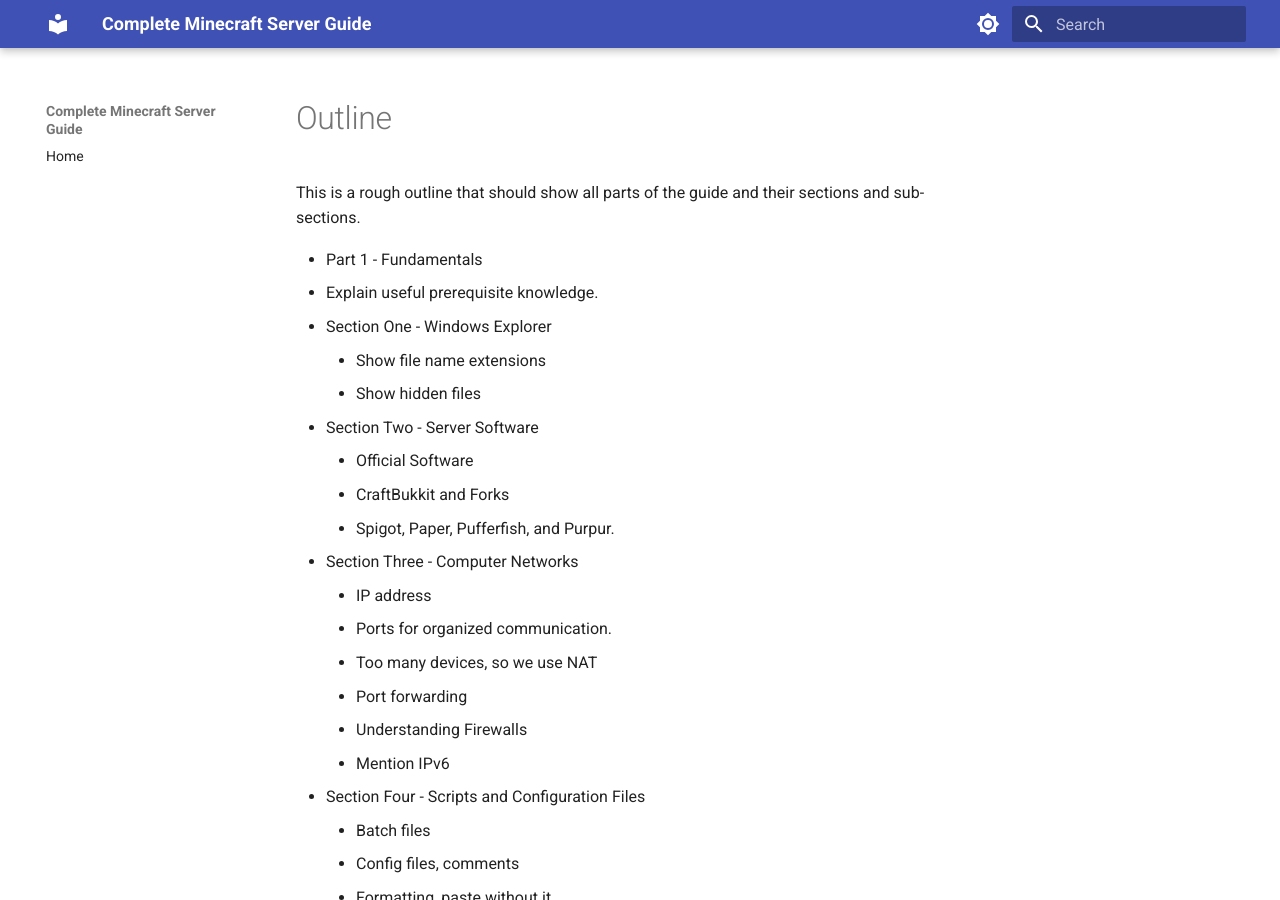
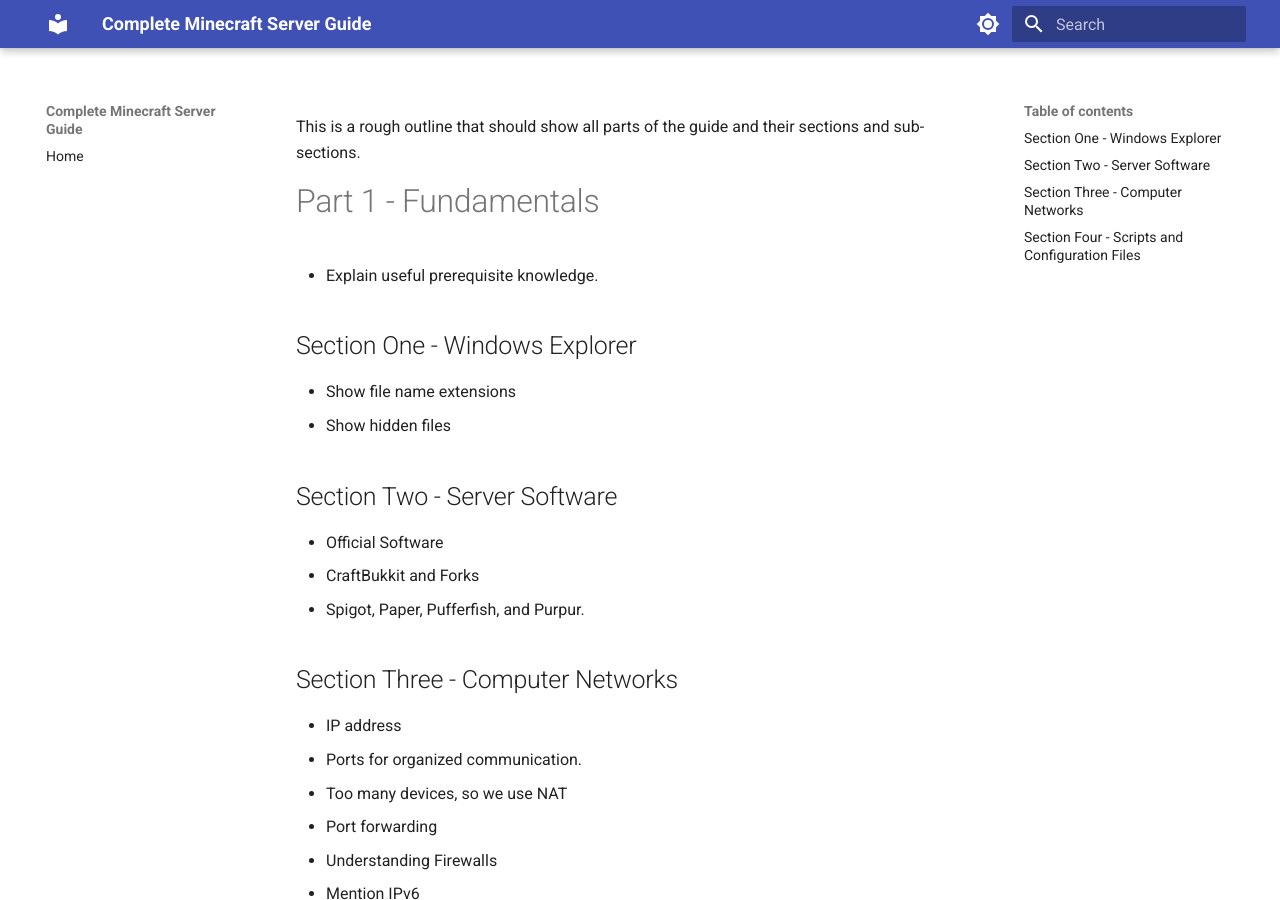
Before and after one commit to This-Is-An-Alt-Account/cmsg, an MkDocs documentation site: the page built from docs/meta/outline.md, in a window 1280 px wide and 900 px high. Built offline with MkDocs 1.6.1 and Material for MkDocs 9.7.7, drawn with Linux system fonts in a browser that asks for light colours.

```diff
--- a/docs/meta/outline.md
+++ b/docs/meta/outline.md
@@ -1,69 +1,70 @@
 This is a rough outline that should show all parts of the guide and their sections and sub-sections.
 
-- Part 1 - Fundamentals
-  - Explain useful prerequisite knowledge.
-  - Section One - Windows Explorer
-    - Show file name extensions
-    - Show hidden files
-  - Section Two - Server Software
-    - Official Software
-    - CraftBukkit and Forks
-    - Spigot, Paper, Pufferfish, and Purpur.
-  - Section Three - Computer Networks
-    - IP address
-    - Ports for organized communication.
-    - Too many devices, so we use NAT
-    - Port forwarding
-    - Understanding Firewalls
-    - Mention IPv6
-  - Section Four - Scripts and Configuration Files
-    - Batch files
-    - Config files, comments
-    - Formatting, paste without it
-    - Avoid notepad, Notepad++
-    - Example configuration files?
-- Part 2 - Preparation
-  - Section One - Computer Settings
-    - File name extensions
-    - Section Two - Choose Server Software
-    - Using Spigot/Paper over official software
-    - Plugin considerations
-    - Experimenting
-  - Section Three - 64-bit Java
-    - Check version with command
-    - Where to install Java from
-    - Specifying specific Java version
-- Part 3 - Creation
-  - Section 1 - Initial Setup
-    - Download server software
-    - Create “run” script
-    - First run
-    - EULA
-  - Section 2 - Settings
-    - Gamemode & difficulty
-    - Force game mode
-    - Simulation and View Distance
-    - Server IP & Port
-    - MOTD
-    - Online mode
-    - Hide Online Players
-    - Enable status
-- Part 4 - Access
-  - Section 1 - Methods
-    - Port Forwarding
-    - Firewall Rules
-    - VPN
-  - Section 2 - Port Forwarding
-    - Refresher on NAT
-    - Creating rules
-  - Section 3 - VPN
-    - ZeroTier
-    - Hamachi
-- Part 5 - Plugins
-  - Section 1 - Repositories
-    - Spigot
-  - Section 2 - Installation
-    - Plugins folder
-    - Dependencies
-  - Section 3 - Configuration
-    - Basics of config files
+# Part 1 - Fundamentals
+- Explain useful prerequisite knowledge.
+## Section One - Windows Explorer
+- Show file name extensions
+- Show hidden files
+## Section Two - Server Software
+- Official Software
+- CraftBukkit and Forks
+- Spigot, Paper, Pufferfish, and Purpur.
+## Section Three - Computer Networks
+- IP address
+- Ports for organized communication.
+- Too many devices, so we use NAT
+- Port forwarding
+- Understanding Firewalls
+- Mention IPv6
+## Section Four - Scripts and Configuration Files
+- Batch files
+- Config files, comments
+- Formatting, paste without it
+- Avoid notepad, Notepad++
+- Example configuration files?
+
+# Part 2 - Preparation
+## Section One - Computer Settings
+- File name extensions
+## Section Two - Choose Server Software
+- Using Spigot/Paper over official software
+- Plugin considerations
+- Experimenting
+## Section Three - 64-bit Java
+- Check version with command
+- Where to install Java from
+- Specifying specific Java version
+# Part 3 - Creation
+## Section 1 - Initial Setup
+- Download server software
+- Create “run” script
+- First run
+- EULA
+## Section 2 - Settings
+- Gamemode & difficulty
+- Force game mode
+- Simulation and View Distance
+- Server IP & Port
+- MOTD
+- Online mode
+- Hide Online Players
+- Enable status
+# Part 4 - Access
+## Section 1 - Methods
+- Port Forwarding
+- Firewall Rules
+- VPN
+## Section 2 - Port Forwarding
+- Refresher on NAT
+- Creating rules
+## Section 3 - VPN
+- ZeroTier
+- Hamachi
+# Part 5 - Plugins
+## Section 1 - Repositories
+- Spigot
+## Section 2 - Installation
+- Plugins folder
+- Dependencies
+## Section 3 - Configuration
+- Basics of config files
```
